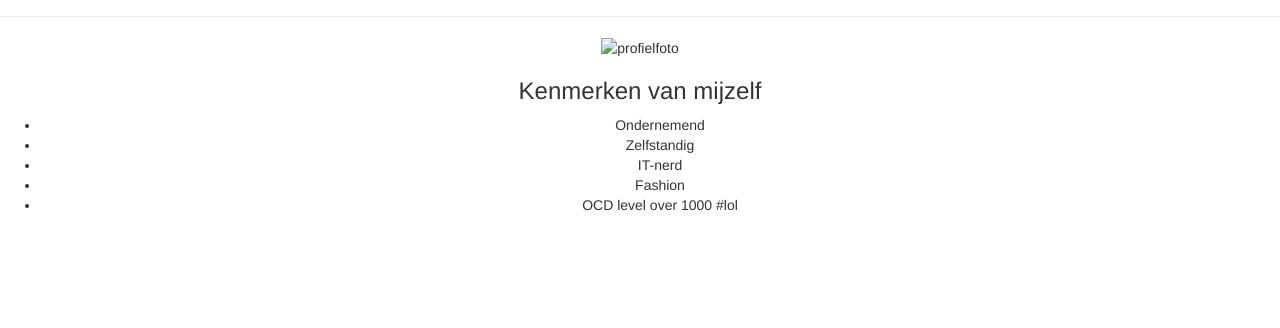
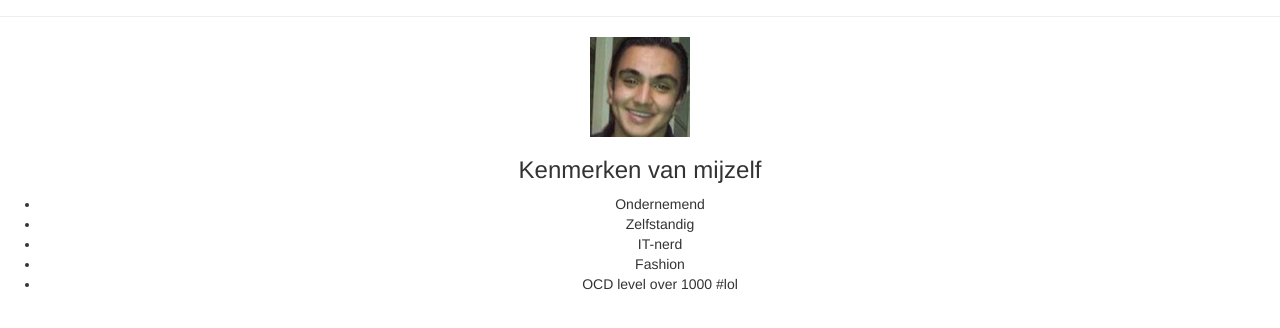
Before and after one commit to sahe0001/sahe0001.github.io, a plain HTML site: page introductie.html in a window 1280 px wide. Shown: the part 174-502 px from the top of the page. Drawn offline with nearby package versions, Linux system fonts and the light colour scheme.

Commit message:
Update introductie.html

```diff
--- a/introductie.html
+++ b/introductie.html
@@ -38,7 +38,7 @@
                   <div class="page-header">
                     <h1>Introductie<br><small>De persoonlijke introductiepagina</small></h1>
                     </div>
-                    <img src="img/foto.jpg" alt="profielfoto"><br>
+                    <img src="foto.jpg" alt="profielfoto"><br>
                     <h3>Kenmerken van mijzelf</h3>
                     <ul>
                       <li>Ondernemend</li>
```
